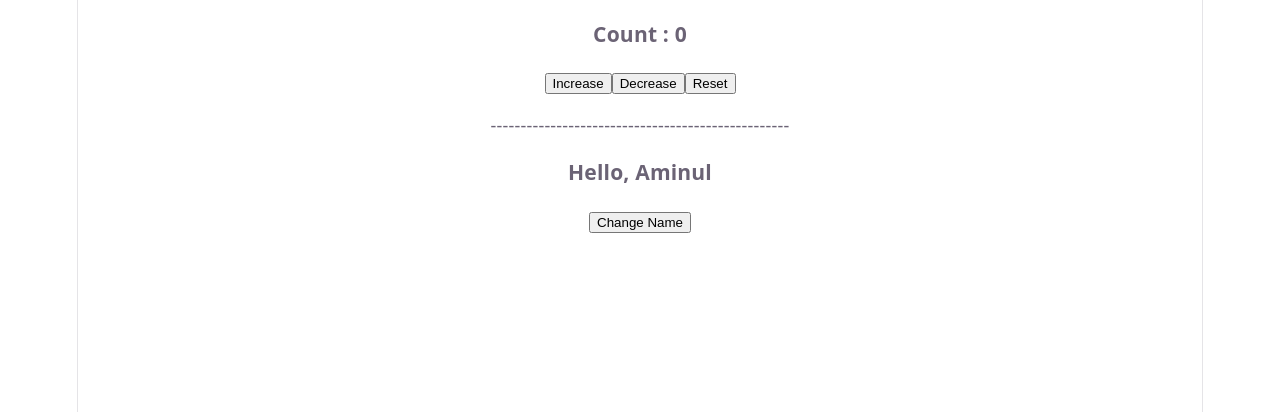
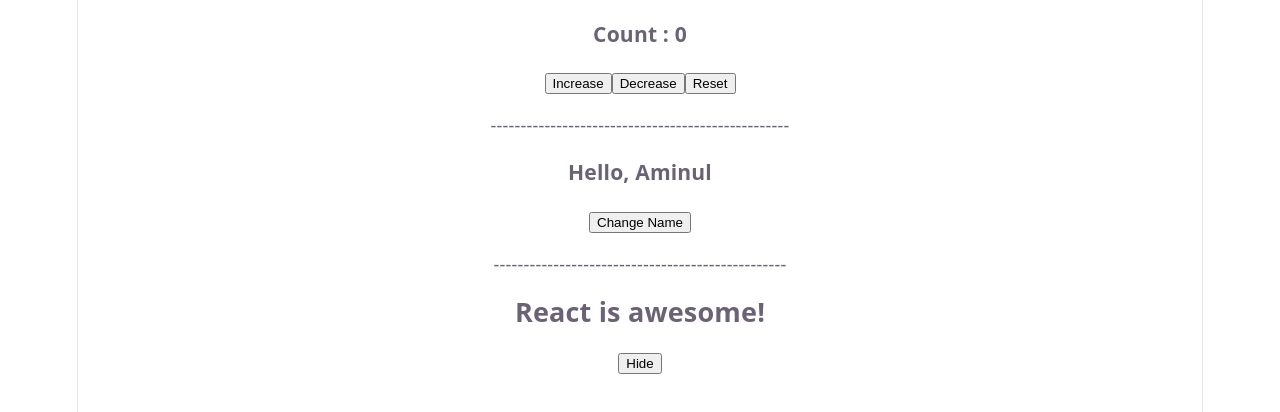
Before and after one commit to aminulislamdev/programming-hero-module-28, a React (Vite) app in the folder event-state/: page / in a window 1280 px wide. Shown: the top 412 px of the page. Built offline with nearby package versions, Linux system fonts and the light colour scheme.

Commit message:
Add show hide component with boolean state

```diff
--- a/event-state/src/App.tsx
+++ b/event-state/src/App.tsx
@@ -1,5 +1,6 @@
 import Counter from "./Counter"
 import NameChanger from "./NameChanger"
+import Paragraph from "./Paragraph"
 
 function App() {
 
@@ -7,6 +8,7 @@
     <>
       <Counter></Counter>
       <NameChanger></NameChanger>
+      <Paragraph></Paragraph>
     </>
   )
 }
--- /dev/null
+++ b/event-state/src/Paragraph.tsx
@@ -0,0 +1,19 @@
+import { useState } from "react";
+
+const Paragraph = () => {
+  const [paragraph,setParagraph] = useState(true);
+
+  const handleParagraph = () => {
+    setParagraph(!paragraph)
+  }
+
+  return (
+    <div>
+      <p>-------------------------------------------------</p>
+      {paragraph && <h2>React is awesome!</h2>}
+      <button onClick={handleParagraph}>{paragraph ? "Hide" : "Show"}</button>
+    </div>
+  );
+};
+
+export default Paragraph;
```
